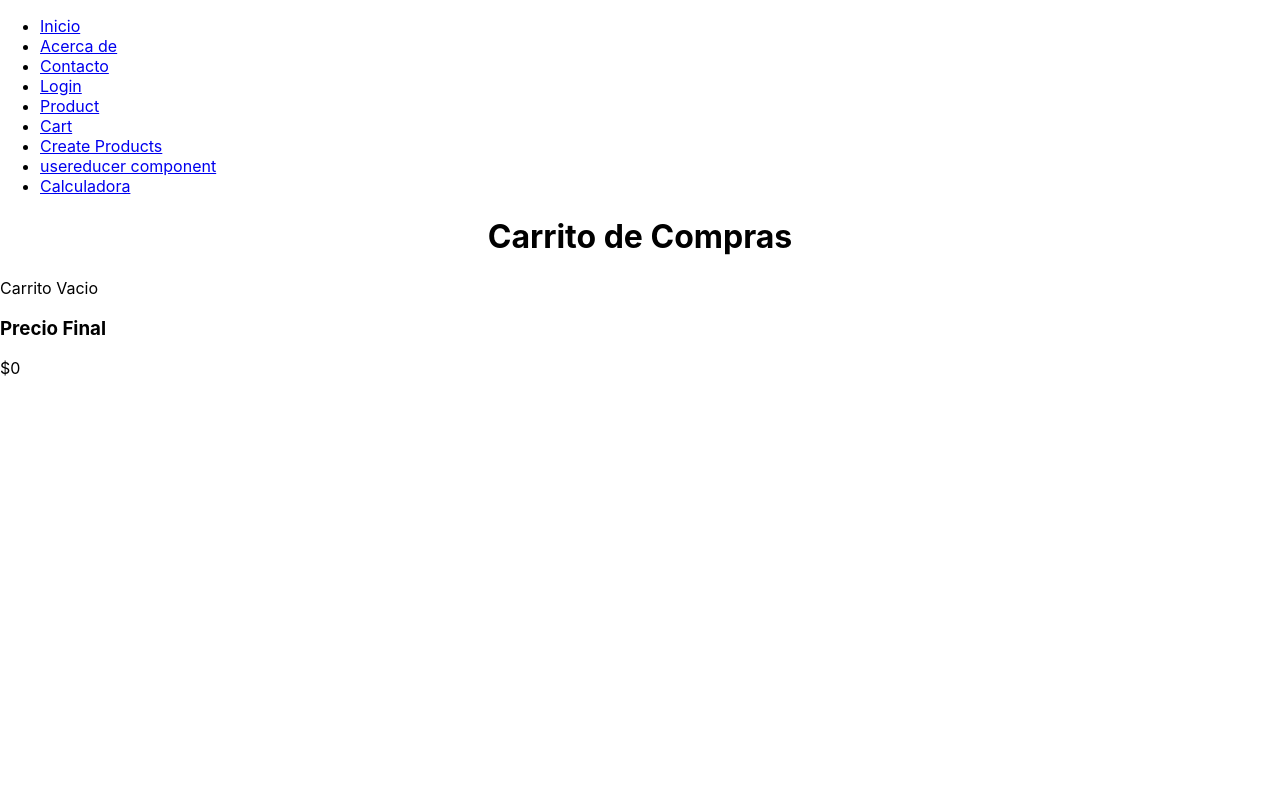
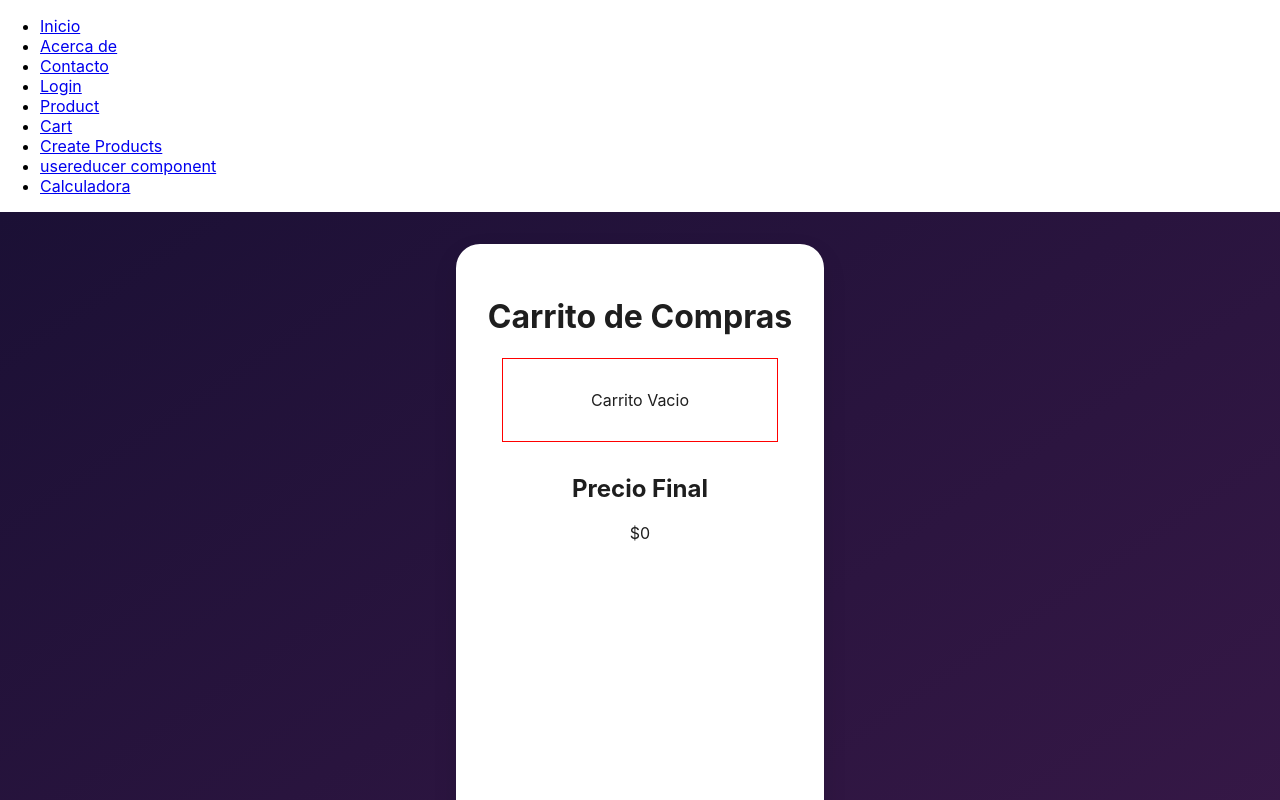
Before and after one commit to Pabloesp103/web-ii-EspinosaSolis, a React (Create React App) app: page /cart in a window 1280 px wide. Shown: the top 800 px of the page. Built offline with nearby package versions, Linux system fonts and the light colour scheme.

Commit message:
FullDesign

```diff
--- a/src/components/CartProduct.js
+++ b/src/components/CartProduct.js
@@ -57,7 +57,7 @@ export default function CartProduct({
 
       return (
         <div className="cart-product" key={id}>
-            <div className="cart-img">
+            <div className="cart-img"  style={{ textAlign: "center" }}>
                 {loading ? (
                     <div>Loading...</div>
                 ) : (
@@ -65,22 +65,22 @@ export default function CartProduct({
                 )}
             </div>
             <div>
-                <div className="cartTitle">
+                <div className="cartTitle" >
                     <h4>{product?.title}</h4>
                     <p>{product?.description}</p>
                     <div>
-                        <p>En stock: {product?.stock}</p>
+                        <p  style={{ textAlign: "center" }}>En stock: {product?.stock}</p>
                     </div>
                 </div>
-                <div className="total-price">
+                <div className="total-price" style={{ textAlign: "center" }}>
                     <p>${(price * ammount)}</p>
                 </div>
-                <div className="amm-btns">
+                <div className="amm-btns" style={{ textAlign: "center", gap: "5px", padding: "5px" }}>
                     <button onClick={decrease} className="ammount-btn">-</button>
-                    <span>{ammount}</span>
+                    <span  style={{ marginLeft:"10px", marginRight: "10px"}}>{ammount}</span>
                     <button onClick={increase} className={`ammount-btn ${(!increment || product?.stock <= ammount) ? 'disabled' : ''}`} disabled={(!increment || product?.stock <= ammount)}>+</button>
                 </div>
-                <div>
+                <div style={{ justifyContent: "center", display: "flex", marginTop: "20px" }}>
                     <button onClick={remove}>Eliminar</button>
                 </div>
             </div>
--- a/src/page/Cart.js
+++ b/src/page/Cart.js
@@ -54,10 +54,11 @@ export default function Cart() {
 
 
     return (
-        <div>
+        <div style={{ background: "linear-gradient(to bottom right, #1b1035, #3a1949)", color: "#1e1e1e", padding: "2rem", minHeight: "100vh", display: "flex", justifyContent: "center" }}>
+            <div style={{ background: "#fff", borderRadius: "1.5rem", boxShadow: "0 10px 25px rgba(0, 0, 0, 0.1)", padding: "2rem", maxWidth: "900px" }}>
                 <h1 style={{ textAlign: "center" }}>Carrito de Compras</h1>
 
-            <div>
+                <div className='cartProduct'>
                     {cart.length === 0 ? (
                         <p>Carrito Vacio</p>
                     ) : (
@@ -78,12 +79,13 @@ export default function Cart() {
                     )}
                 </div>
 
-            <div>
-                <h3>Precio Final</h3>
+                <div style={{ textAlign: "center" }}>
+                    <h2>Precio Final</h2>
                     <div>
                         <p>${total}</p>
                     </div>
                 </div>
             </div>
+        </div>
     )
 }
--- a/src/page/Product.js
+++ b/src/page/Product.js
@@ -41,15 +41,20 @@ useEffect(() => {
 
 
     return (
+        <div style={{ background: "linear-gradient(to bottom right, #1b1035, #3a1949)", color: "#1e1e1e", padding: "2rem", minHeight: "100vh", display: "flex", justifyContent: "center" }}>
+            <div style={{ background: "#fff", borderRadius: "1.5rem", boxShadow: "0 10px 25px rgba(0, 0, 0, 0.1)", padding: "2rem", maxWidth: "900px" }}>
                 <div>
+                    <h1 style={{ display: "flex", justifyContent: "center" }}>¡Observa nuestra larga lista de artículos únicos!</h1>
+                </div>
+                <div style={{ width: "10rem", height: "10px", background: "#eee", margin: "1rem auto"}}></div>
                 <div style={{ display: "flex", justifyContent: "center" }}>
                     <input
                     style={{ padding: "20px", width: "90%", margin: "auto", marginTop: "1rem", marginBottom: "5rem" }}
                     onChange={(e) => {
                         setWord(e.target.value)}} />
                 </div>
+
                 <div className="container-products">
-
                     {product && product.map((item) => {
                         return (
                             <ProductListItem
@@ -67,6 +72,7 @@ useEffect(() => {
 
                 </div>
             </div>
+        </div>
     )
 
 
--- a/src/page/ProductDetails.js
+++ b/src/page/ProductDetails.js
@@ -69,21 +69,23 @@ export default function ProductDetails() {
 /////////////////////////////////////
 
     return (
-        <div>
+        <div style={{ background: "linear-gradient(to bottom right, #1b1035, #3a1949)", color: "#1e1e1e", padding: "2rem", minHeight: "70vh", display: "flex", justifyContent: "center", alignContent: "center" }}>
+            <div style={{ background: "#fff", borderRadius: "1.5rem", boxShadow: "0 10px 25px rgba(0, 0, 0, 0.1)", padding: "2rem", maxWidth: "900px", maxHeight: "30vh" }}>
+                <div style={{ display: "flex", justifyContent: "center", alignContent: "center" }}>
                     {loading ? (
                         <div>
                             <p>Loading details...</p>
                         </div>
                     ) : (
                         product && (
-                    <div>
-                        <div>
-                            <h4>{product.name}</h4>
+                            <div style={{ display: "flex", justifyContent: "center", alignContent: "center", flexDirection: "column" }}>
+                                <div style={{ display: "flex", justifyContent: "center", alignContent: "center", flexDirection: "column"  }}>
+                                    <h3>{product.title}</h3>
                                     <p>{product.description}</p>
-                            <h5>${product.price}</h5>
+                                    <h4>${product.price}</h4>
                                 </div>
 
-                        <div>
+                                <div style={{ display: "flex", justifyContent: "center" }}>
                                     {inCart ? (
                                         <button className="alrCartBtn" disabled>Ya en el carrito</button>
                                     ) : (
@@ -96,6 +98,8 @@ export default function ProductDetails() {
                     )
                     }
                 </div>
+            </div>
+        </div>
     )
 }
 
--- a/src/style/login.css
+++ b/src/style/login.css
@@ -1,12 +1,17 @@
 .background {
     color: blue;
     background-color: blue;
+    height: 100%;
+    min-height: 100vh;
+    display: flex;
+    align-items: center;
+    justify-content: center;
 }
 
 
 .containerLogin {
     border: 1px red solid;
-    width: 50%;
+    min-width: 50rem;
     margin: auto;
     border-radius: 10px;
     padding: 20px;
--- a/src/style/products.css
+++ b/src/style/products.css
@@ -3,9 +3,9 @@
     flex-direction: row;
     row-gap: 1rem;
     width: 80%;
-    border: 1px red solid;
     margin: auto;
     margin-bottom: 2rem;
+    /* border: 1px red solid; */
 }
 
 .product-image {
@@ -38,3 +38,21 @@
     justify-content: center;
     color: red;
 }
+
+.cartProduct {
+    display: flex;
+    justify-content: center;
+    align-items: center;
+    flex-direction: row;
+    row-gap: 1rem;
+    width: 80%;
+    margin: auto;
+    margin-bottom: 2rem;
+    border: 1px red solid;
+    padding: 15px;
+}
+
+.cartProduct img {
+    height: 35%;
+    width: 35%;
+}
```
Lines whose indentation alone changed are shown as unchanged.
